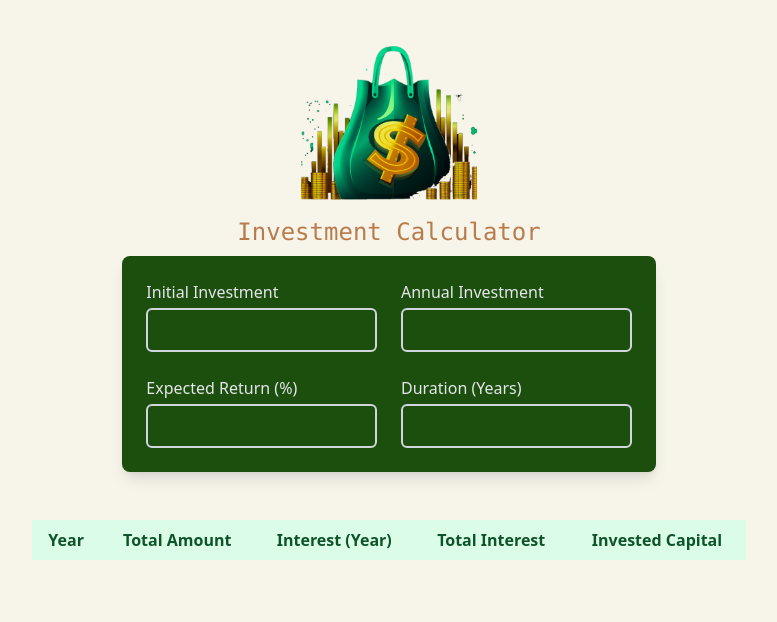
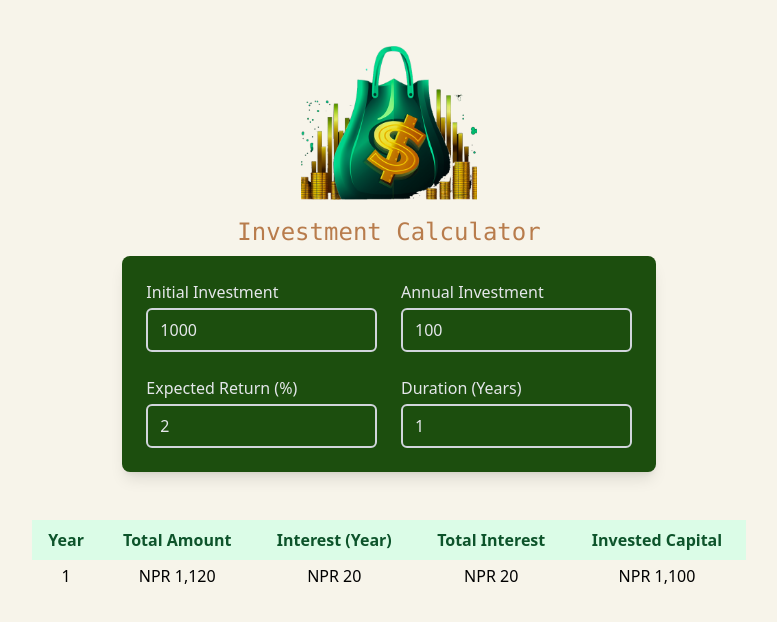
Before and after one commit to sahilstha123/udemy-react-practices, a React (Vite) app in the folder InvestmentCalculator/: page / in a window 1280 px wide. Shown: the top 622 px of the page, without its empty margins (251-1028 px from the left). Built offline with nearby package versions, Linux system fonts and the light colour scheme.

Commit message:
completed the project

```diff
--- a/InvestmentCalculator/src/App.jsx
+++ b/InvestmentCalculator/src/App.jsx
@@ -7,12 +7,13 @@ import TableForm from "./Components/TableForm";
 
 function App() {
   const [inputs, setInputs] = useState({
-      InitialInvestment: "",
-      AnnualInvestment: "",
-      ExpectedReturn: "",
-      Duration: "",
+    InitialInvestment: 1000,
+    AnnualInvestment: 100,
+    ExpectedReturn: 2,
+    Duration: 1,
   });
-    const { InitialInvestment, AnnualInvestment, ExpectedReturn, Duration } = inputs;
+  const { InitialInvestment, AnnualInvestment, ExpectedReturn, Duration } =
+    inputs;
 
   // Only calculate if all inputs are filled
   const results = calculateInvestmentResults({
@@ -22,6 +23,7 @@ function App() {
     duration: Duration,
   });
 
+  const inputIsValid = inputs.Duration >= 1;
   const handleOnChange = (e) => {
     setInputs({
       ...inputs,
@@ -31,11 +33,13 @@ function App() {
   return (
     <div className="h-screen ">
       <Navbar />
-      <CalculatorForm handleOnChange ={handleOnChange} inputs={inputs}/>
-      <TableForm results={results} inputs={inputs}/>
+      <CalculatorForm handleOnChange={handleOnChange} inputs={inputs} />
+      {!inputIsValid && (
+        <p className="text-center mt-4 text-red-500 font-bold">Please Enter a duration greater than Zero</p>
+      )}
+      {inputIsValid && <TableForm results={results} inputs={inputs} />}
     </div>
   );
-
 }
 
 export default App;
--- a/InvestmentCalculator/src/Components/CalculatorForm.jsx
+++ b/InvestmentCalculator/src/Components/CalculatorForm.jsx
@@ -2,13 +2,13 @@ import React from 'react'
 
 const CalculatorForm = ({handleOnChange, inputs}) => {
   return (
-     <main className="w-11/12 md:w-8/12 mt-2 lg:w-6/12 xl:w-5/12 bg-[var(--secondary-color)] container mx-auto rounded-lg text-gray-200 shadow-lg p-6">
-      <div className="grid grid-cols-1 sm:grid-cols-2 gap-6">
-        <div className="flex flex-col">
+     <main className="w-11/12 md:w-8/12 mt-2 lg:w-6/12 xl:w-5/12 bg-[var(--secondary-color)] container mx-auto rounded-lg number-gray-200 shadow-lg p-6">
+      <div className="grid grid-cols-1 sm:grid-cols-2 gap-6 text-gray-200">
+        <div className="flex flex-col ">
           <label htmlFor="initial" className="label-field">Initial Investment</label>
           <input
             id="initial"
-            type="text"
+            type="number"
             className="input-field"
             name="InitialInvestment"
             value={inputs.InitialInvestment}
@@ -20,7 +20,7 @@ const CalculatorForm = ({handleOnChange, inputs}) => {
           <label htmlFor="annual" className="label-field">Annual Investment</label>
           <input
             id="annual"
-            type="text"
+            type="number"
             className="input-field"
             name="AnnualInvestment"
             value={inputs.AnnualInvestment}
@@ -32,7 +32,7 @@ const CalculatorForm = ({handleOnChange, inputs}) => {
           <label htmlFor="return" className="label-field">Expected Return (%)</label>
           <input
             id="return"
-            type="text"
+            type="number"
             className="input-field"
             name="ExpectedReturn"
             value={inputs.ExpectedReturn}
@@ -45,8 +45,7 @@ const CalculatorForm = ({handleOnChange, inputs}) => {
           <input
             id="duration"
             type="number"
-            min="1"
-            max="50"
+
             className="input-field"
             name="Duration"
             value={inputs.Duration}
```
Lines whose indentation alone changed are shown as unchanged.
